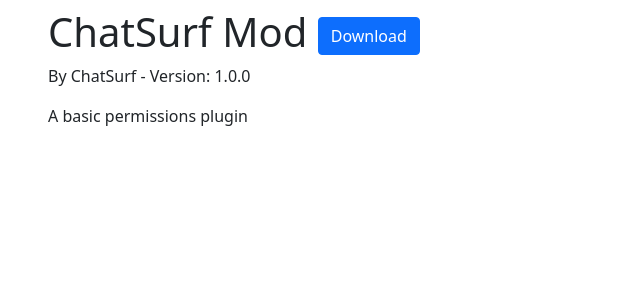
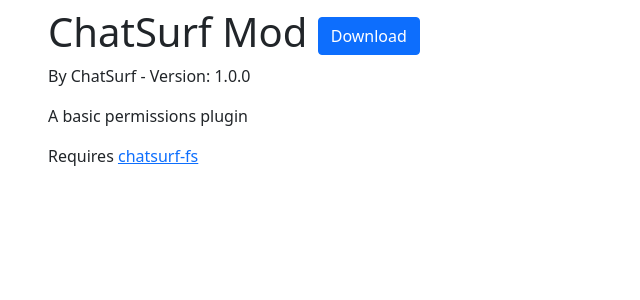
Before and after one commit to ChatSurfApp/plugins, a Jekyll site: the page built from _plugins/chatsurf-mod.md, in a window 1280 px wide. Shown: the top 300 px of the page, without its empty margins (0-640 px from the left). Built offline with Jekyll 4.4.1, drawn with Linux system fonts in a browser that asks for light colours.

Commit message:
Update chatsurf-mod.md

```diff
--- a/_plugins/chatsurf-mod.md
+++ b/_plugins/chatsurf-mod.md
@@ -3,6 +3,8 @@ layout: plugin
 title: ChatSurf Mod
 author: ChatSurf
 version: 1.0.0
-description: >-
+description: |
     A basic permissions plugin
+
+    Requires [chatsurf-fs](https://chatsurfapp.github.io/plugins/chatsurf-fs)
 ---
```
